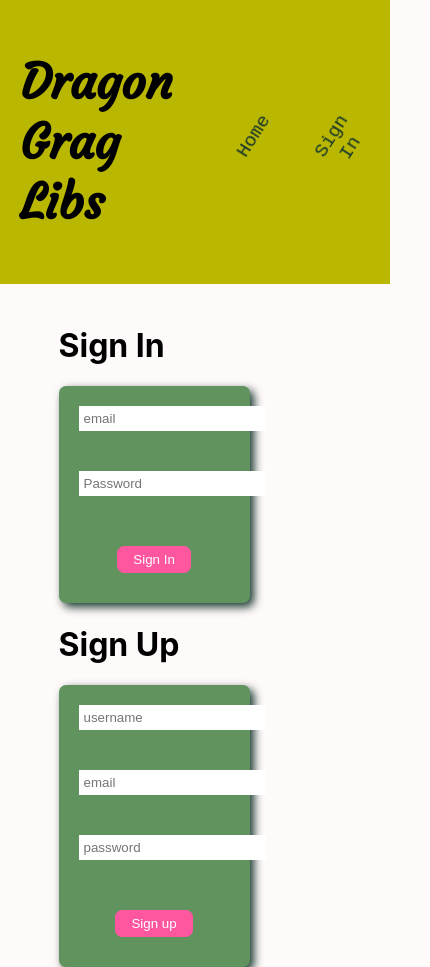
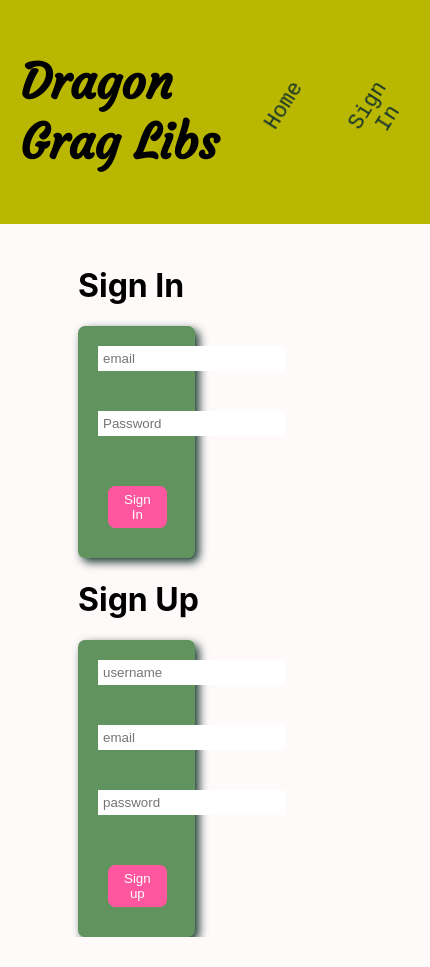
Before and after one commit to reimannsarah/mad-libs, a React (Create React App) app: page / in a window 390 px wide. Both pictures are taken after a click on the button "Sign In". Shown: the whole page, 430 px wide, since content can reach past the window. After the commit the page ends 937 px from the top, so only its background shows below. Built offline with nearby package versions, Linux system fonts and the light colour scheme; no server answers; the database is empty.

Commit message:
add styling

```diff
--- a/src/components/App.css
+++ b/src/components/App.css
@@ -70,7 +70,7 @@
 
 .sign-in-up-form {
   background-color: var(--other-green);
-  width: 70%;
+  width: 50%;
   text-align: center;
   border-radius: 7px;
   box-shadow: 4px 4px 10px var(--dark);
@@ -245,7 +245,7 @@
   padding-top: 20px;
   display: flex;
   flex-direction: column;
-  width: 30%;
+  width: 50%;
   margin: auto;
 }
 
@@ -258,9 +258,18 @@
   }
 }
 
-@media (max-width: 914px) {
+@media screen and (max-width: 712px) {
   .sign-in,
   .sign-out {
-    width: 70%
+    width: 60%
+  }
+
+  .main {
+    width: 100vw;
+  }
+
+  .header {
+    width: 100%;
+    font-size: 18px;
   }
 }
```
